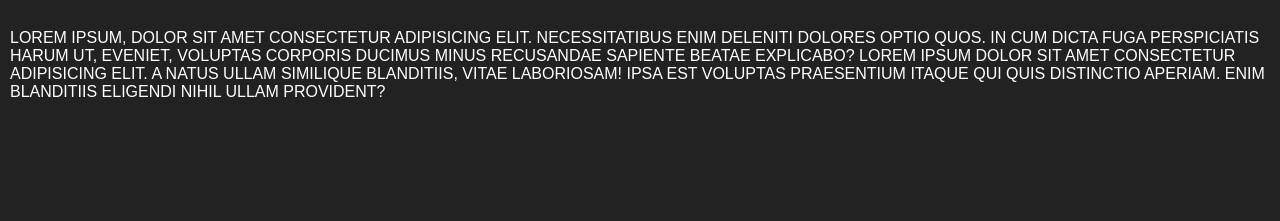
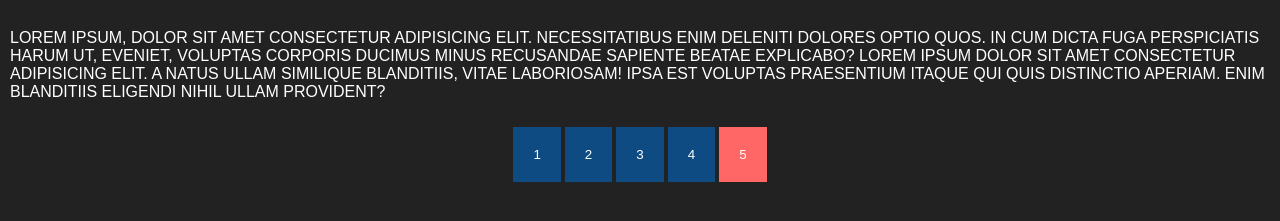
Before and after one commit to pintoderian/Sass-Gulp, a website: page app/index.html in a window 1280 px wide. Shown: the part 101-322 px from the top of the page. Drawn offline with Linux system fonts and the light colour scheme.

Commit message:
Extends, funciones darken, lighten

```diff
--- a/app/index.html
+++ b/app/index.html
@@ -14,6 +14,13 @@
             Lorem ipsum, dolor sit amet consectetur adipisicing elit. Necessitatibus enim deleniti dolores optio quos. In cum dicta fuga perspiciatis harum ut, eveniet, voluptas corporis ducimus minus recusandae sapiente beatae explicabo?
             Lorem ipsum dolor sit amet consectetur adipisicing elit. A natus ullam similique blanditiis, vitae laboriosam! Ipsa est voluptas praesentium itaque qui quis distinctio aperiam. Enim blanditiis eligendi nihil ullam provident?
         </p>
+        <div class="buttons">
+            <button class="btn">1</button>
+            <button class="btn">2</button>
+            <button class="btn">3</button>
+            <button class="btn">4</button>
+            <button class="btn-negro">5</button>
+        </div>
     </div>
 </body>
 </html>
--- a/scss/app.scss
+++ b/scss/app.scss
@@ -55,3 +55,17 @@ body{
         text-transform: uppercase;
     }
 }
+.buttons{
+    text-align: center;
+    .btn{
+        text-transform: uppercase;
+        color: $white;
+        background: darken($blue, 20);
+        border: 0px;
+        padding: 20px;
+    }
+    .btn-negro{
+        @extend .btn;
+        background: lighten(red, 20);
+    }
+}
```
Also changed, not shown: app/css/app.css.
